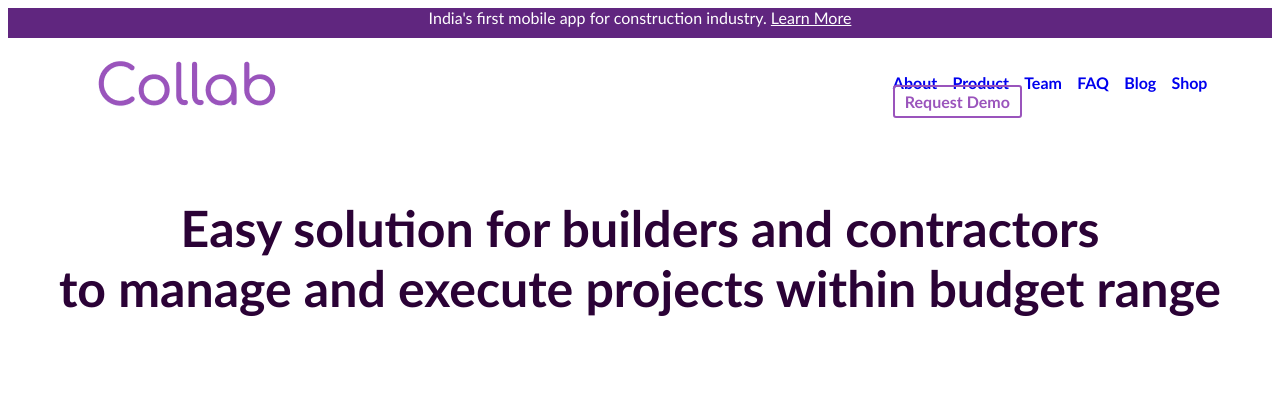
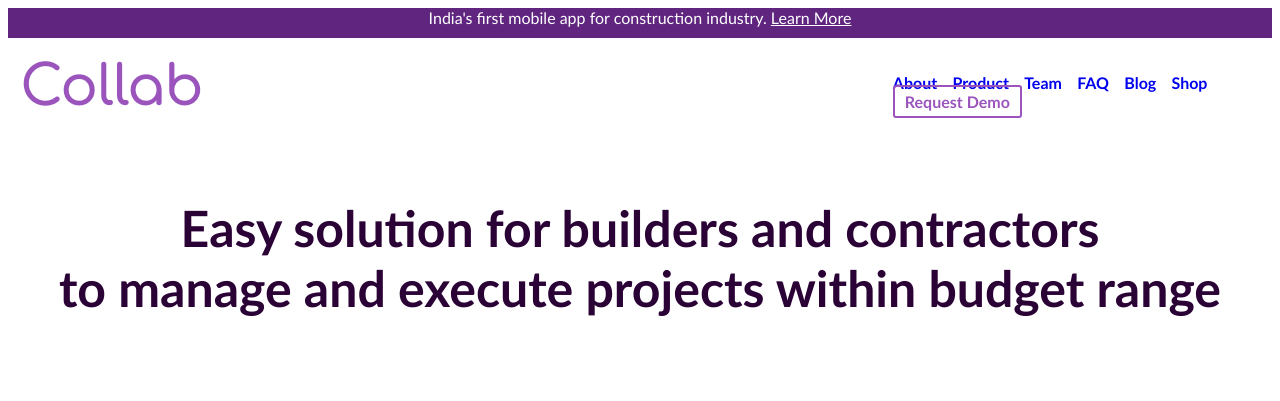
Before and after one commit to Reigen-byte/collab, a website: page index.html in a window 1280 px wide. Shown: the top 401 px of the page. Drawn offline with Linux system fonts and the light colour scheme.

Commit message:
Header correction

```diff
--- a/css/main.css
+++ b/css/main.css
@@ -28,20 +28,22 @@ body {
 .header {
     width: 100%;
     height: 90px;
-    display: inline-block;
+    display: flex;
+    justify-content: space-between;
 }
 
 .logo{
     margin-left: 7%;
     margin-top: 21.5px;
+    order: 1;
 }
 
 .menu {
     width: 30%;
     margin-top: 35px;
-    float: right;
     font-weight: bold;
     font-size: 16px ;
+    order: 2;
 }
 
 .menu-link {
```
